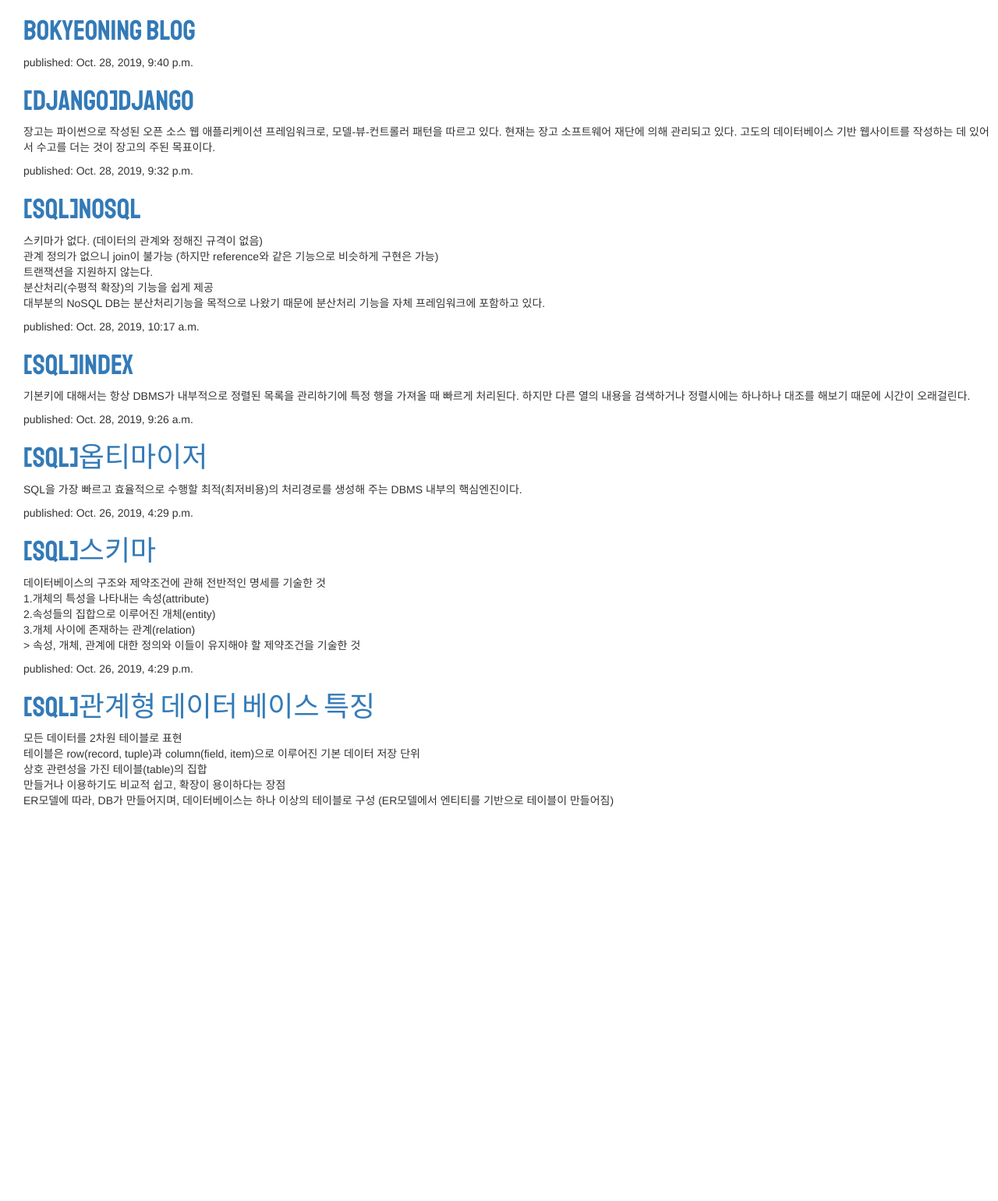
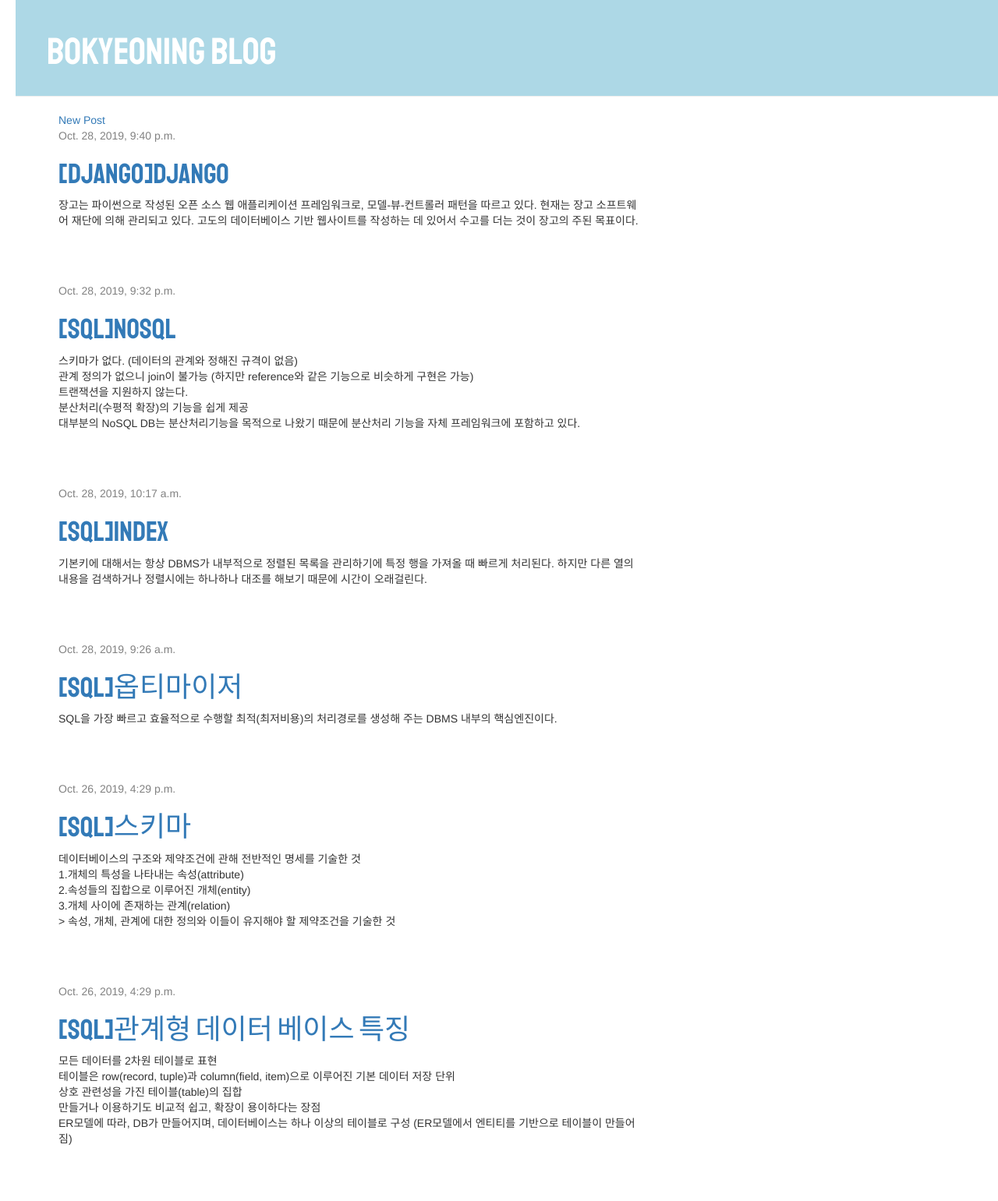
Before and after one commit to BoKyeong-Kim/Django, a Django app: page / in a window 1280 px wide. Shown: the whole page at 78% size. Before the commit the page ends 1035 px from the top, so only its background shows below. Run offline with Django 3.2, Linux system fonts and the light colour scheme; data comes from the database, SQL or seed files in the repository; both versions use the stored data as it was after the commit; some libraries are stand-ins or nearby versions.

Commit message:
code update - add templates

```diff
--- a/server/django_project/blog/static/css/main.css
+++ b/server/django_project/blog/static/css/main.css
@@ -3,5 +3,24 @@ h1 {
 	font-family: 'Staatliches', cursive;
 }
 body {
-    padding-left: 30px;
+    padding-left: 20px;
 }
+.post {
+    margin-bottom: 70px;
+}
+.date {
+    color: #828282;
+}
+.content {
+    margin-left: 40px;
+}
+.page-header {
+    background-color: #ADD8E6;
+    margin-top: 0;
+    padding: 20px 20px 20px 40px;
+}
+.page-header h1, .page-header h1 a, .page-header h1 a:visited, .page-header h1 a:active {
+    color: #ffffff;
+    font-size: 36pt;
+    text-decoration: none;
+}
--- a/server/django_project/blog/templates/blog/layout.html
+++ b/server/django_project/blog/templates/blog/layout.html
@@ -1,10 +1,24 @@
 {% load static %}
+
 <html>
-  <head>
-    <title>Django</title>
-    <link rel="stylesheet" href="{% static 'css/main.css' %}" />
-  </head>
-  <body>
-    {% block content %} {% endblock %}
-  </body>
+    <head>
+        <title>Django</title>
+        <link rel="stylesheet" href="//maxcdn.bootstrapcdn.com/bootstrap/3.2.0/css/bootstrap.min.css">
+        <link rel="stylesheet" href="//maxcdn.bootstrapcdn.com/bootstrap/3.2.0/css/bootstrap-theme.min.css">
+        <link href="https://fonts.googleapis.com/css?family=Staatliches&display=swap" rel="stylesheet">
+        <link rel="stylesheet" href="{% static 'css/main.css' %}">
+    </head>
+    <body>
+    <div class="page-header">
+        <h1><a href="/">Bokyeoning Blog</a></h1>
+    </div>
+    <div class="content container">
+        <div class="row">
+            <div class="col-md-8">
+            {% block content %}
+            {% endblock %}
+            </div>
+        </div>
+    </div>
+</body>
 </html>
--- a/server/django_project/blog/templates/blog/post_create.html
+++ b/server/django_project/blog/templates/blog/post_create.html
@@ -4,7 +4,7 @@
     <a href="{% url 'posts' %}">
         Post List
     </a>
-    <h1>Create Blog post</h1>
+    <h1><a>New post</a></h1>
     <form method="POST" class="post-form">
         {% csrf_token %}
         {{ form.as_p }}
--- a/server/django_project/blog/templates/blog/posts.html
+++ b/server/django_project/blog/templates/blog/posts.html
@@ -1,22 +1,16 @@
-{% load static %}
-<html>
-    <head>
-        <title>Django</title>
-        <link rel="stylesheet" href="//maxcdn.bootstrapcdn.com/bootstrap/3.2.0/css/bootstrap.min.css">
-        <link rel="stylesheet" href="//maxcdn.bootstrapcdn.com/bootstrap/3.2.0/css/bootstrap-theme.min.css">
-        <link href="https://fonts.googleapis.com/css?family=Staatliches&display=swap" rel="stylesheet">
-        <link rel="stylesheet" href="{% static 'css/main.css' %}">
-    </head>
-    <body>
-        <div>
-            <h1><a href="/">Bokyeoning blog</a></h1>
-        </div>
-        {% for post in posts %}
-            <div>
-                <p>published: {{ post.published_at }}</p>
-                <h1><a href="">{{ post.title }}</a></h1>
-                <p>{{ post.content|linebreaksbr }}</p>
-            </div>
-        {% endfor %}
-    </body>
-</html>
+{% extends 'blog/layout.html' %}
+
+{% block content %}
+ <a href="{% url 'post_create' %}"> New Post</a>
+	{% for post in posts %}
+	<a href="{% url 'post_detail' id=post.id %}">
+	    <div class="post">
+	        <div class="date">
+	            {{ post.published_at }}
+	        </div>
+	        <h1><a href="{% url 'post_detail' id=post.id %}">{{ post.title }}</a></h1>
+	        <p>{{ post.content|linebreaksbr }}</p>
+	    </div>
+	</a>
+	{% endfor %}
+{% endblock %}
--- a/server/django_project/blog/urls.py
+++ b/server/django_project/blog/urls.py
@@ -4,5 +4,5 @@ from . import views
 urlpatterns = [
     path('', views.posts, name='posts'),
     path('post/<int:id>/',views.post_detail, name='post_detail'),
-    path('post/<int:id>/create/', views.post_create, name='post_create'),
+    path('post/create/', views.post_create, name='post_create'),
 ]
```
Also changed, not shown: server/django_project/blog/templates/blog/post_detail.html (+4 -4 lines), server/django_project/db.sqlite3.
